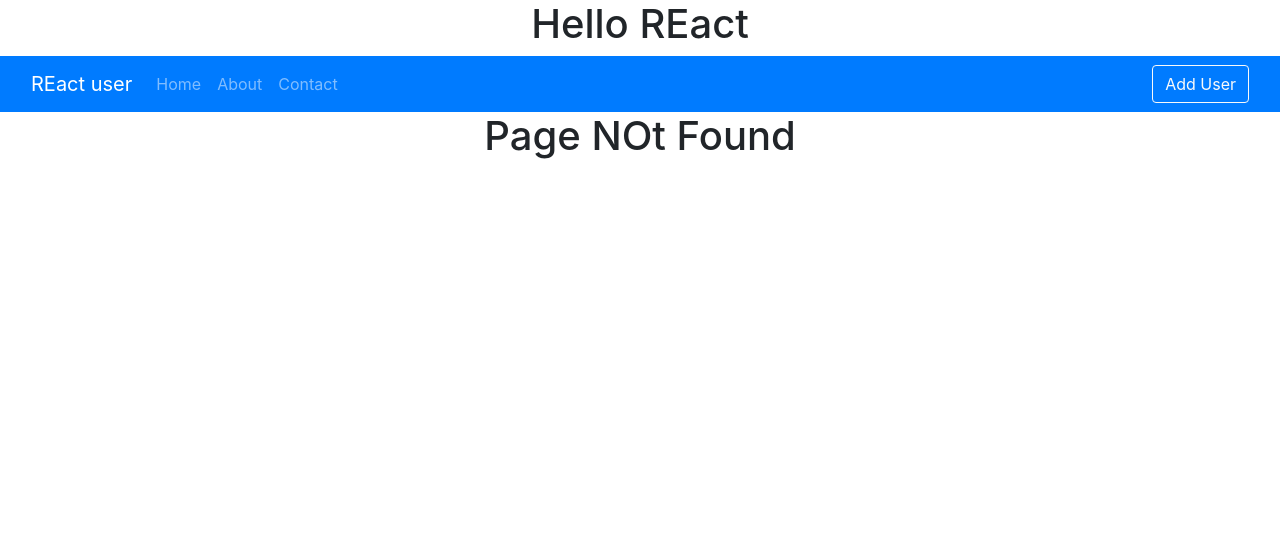
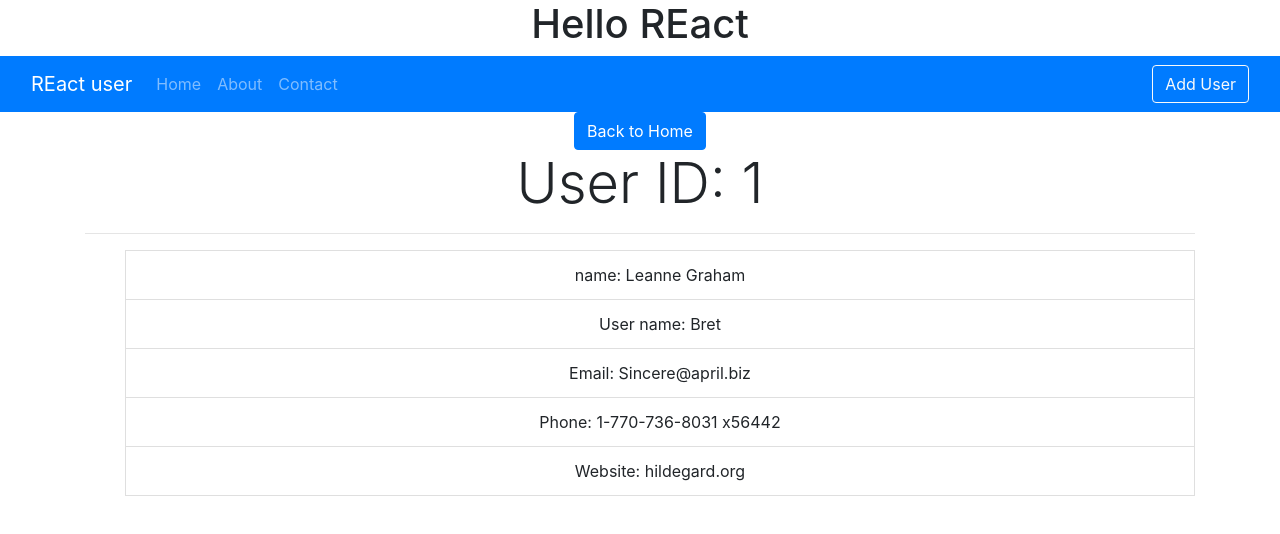
Before and after one commit to aditisolanki71/todo-json-user-appf, a React (Create React App) app: page /users/1 in a window 1280 px wide. Before the commit this address had no page. Shown: the top 534 px of the page. Built offline with nearby package versions, Linux system fonts and the light colour scheme; data requests are answered from the project's data file.

Commit message:
View User

```diff
--- a/db.json
+++ b/db.json
@@ -229,6 +229,15 @@
         "catchPhrase": "Centralized empowering task-force",
         "bs": "target end-to-end models"
       }
+    },
+    {
+      "name": "aditi",
+      "username": "aditisolanki",
+      "email": "aditi@gmail.com",
+      "phone": "",
+      "website": "web",
+      "": "123",
+      "id": 11
     }
   ]
 }
--- a/src/App.js
+++ b/src/App.js
@@ -8,6 +8,7 @@
 import {BrowserRouter as Router,Route,Switch} from 'react-router-dom'
 import AddUser from './components/users/AddUser';
 import EditUser from './components/users/EditUser'
+import User from './components/users/User'
 function App() {
   return (
     <Router>
@@ -20,6 +21,7 @@
       <Route exact path="/contact" component={Contact} />
       <Route exact path="/users/add" component={AddUser}/>
       <Route exact path="/users/edit/:id" component={EditUser}/>
+      <Route exact path="/users/:id" component={User} />
       <Route exact component={NotFound} />
     </Switch>
     </div>
--- a/src/components/pages/Home.js
+++ b/src/components/pages/Home.js
@@ -57,7 +57,7 @@
             <td>{user.username}</td>
             <td>{user.email}</td>
             <td>
-               <Link class="btn btn-primary mr-2">view</Link>
+               <Link class="btn btn-primary mr-2" to={`/users/${user.id}`}>view</Link>
                <Link class="btn btn-outline-primary mr-2" to={`/users/edit/${user.id}`}>Edit</Link>
                <Link class="btn btn-danger" onClick={() => deleteUser(user.id)}>Delete</Link>
             </td>
--- /dev/null
+++ b/src/components/users/User.js
@@ -0,0 +1,42 @@
+import React,{useState,useEffect} from 'react'
+import axios from 'axios';
+import { Link ,useParams} from 'react-router-dom';
+
+const User = () => {
+   const [user,setUser] = useState({
+      name: "",
+      username: "",
+      email: "",
+      phone: "",
+      website: ""
+   })
+   const {id} = useParams();
+
+   useEffect(()=> {
+      loadUser()
+   },[]);
+
+   const loadUser = async () => {
+      const result = await axios.get(`http://localhost:3003/users/${id}`)
+      setUser(result.data);
+      console.log(result)
+   }
+
+   return (
+      <div className="container">
+      <Link className="btn btn-primary" to="/">
+      Back to Home
+      </Link>
+      <h1 className="display-4">User ID: {id}</h1>
+      <hr />
+      <ul container="list-group w-50">
+         <li className="list-group-item"> name: {user.name}</li>
+         <li className="list-group-item"> User name: {user.username}</li>
+         <li className="list-group-item"> Email: {user.email}</li>
+         <li className="list-group-item"> Phone: {user.phone}</li>
+         <li className="list-group-item"> Website: {user.website}</li>
+      </ul>
+   </div>
+   )
+}
+export default User;
--- a/src/index.js
+++ b/src/index.js
@@ -10,7 +10,8 @@
 // "start:dev": "concurrently \"npm start\" \"npm run json-server\"",
 //npm run start:dev
 
-
+//link
+//https://www.youtube.com/watch?v=eJyZ7k6lWfE&t=5280s
 import React from 'react';
 import ReactDOM from 'react-dom';
 import './index.css';
```
